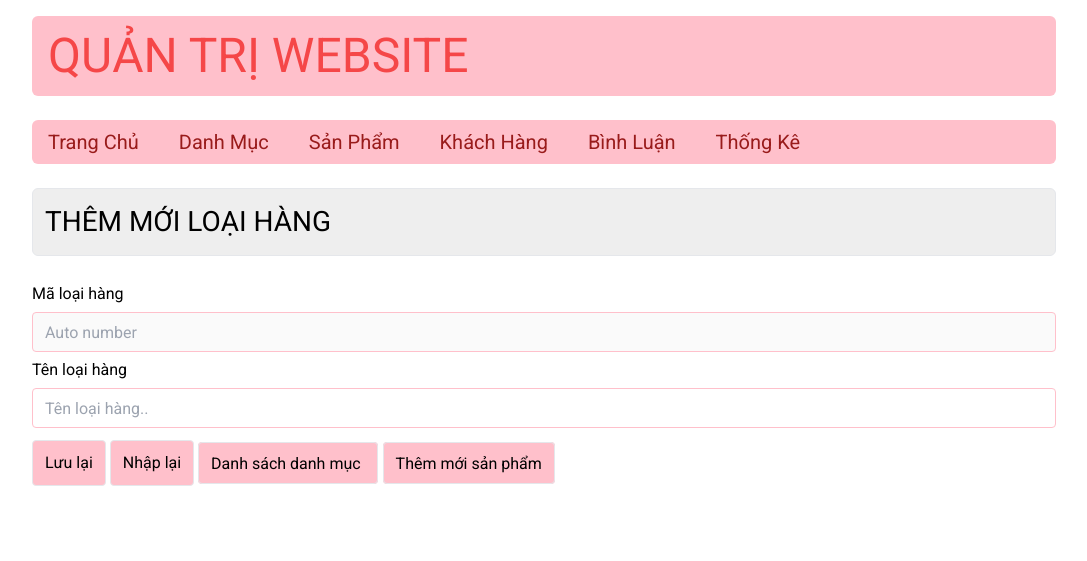
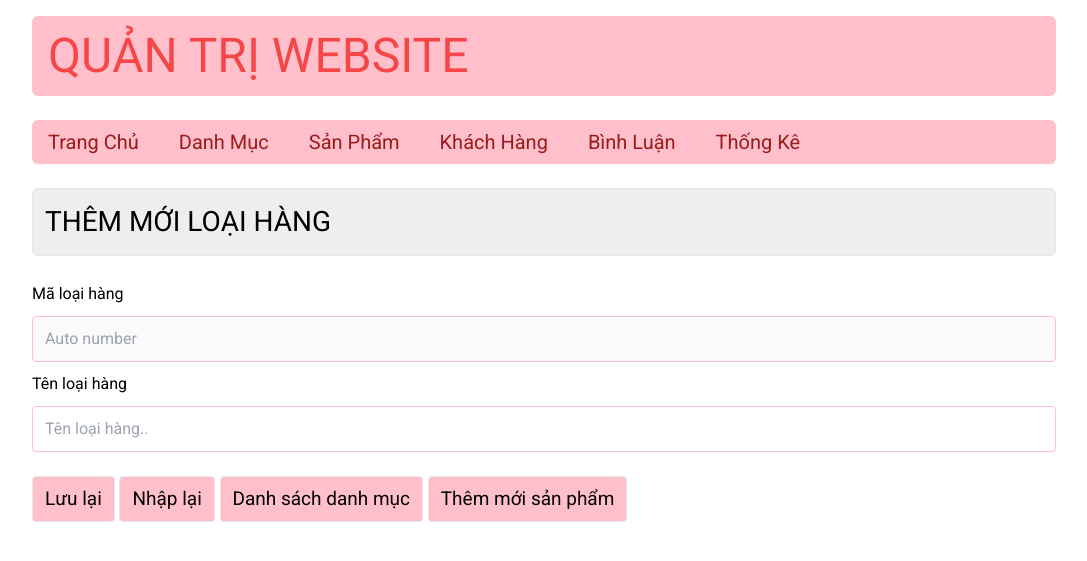
Before and after one commit to DungDev0106/WEB2041_Du_an-mau, a PHP site: page /admin/index_admin.php?act=add_cate in a window 1280 px wide. Shown: the top 561 px of the page, without its empty margins (96-1183 px from the left). Run offline with PHP 8.4, Linux system fonts and the light colour scheme; some libraries are stand-ins or nearby versions.

Commit message:
add cate update

```diff
--- a/admin/category/add_cate.php
+++ b/admin/category/add_cate.php
@@ -4,28 +4,27 @@
             </p>
             <div class="form mt-5 leading-9">
                 <form action="index_admin.php?act=add_cate" method="POST" autocomplete="on">
-                    <p>Mã loại hàng</p>
-                    <input class="border w-full rounded-[4px] h-[40px] px-3 border-[#FFC0CB]"
+                    <label>Mã loại hàng</label>
+                    <input class="border w-full my-1 rounded-[4px] px-3 py-1 border-[#FFC0CB] "
                            type="text" disabled name="ma_loai"
                            placeholder="Auto number">
                     <label for="ten_loai">Tên loại hàng</label>
-                    <input class="border w-full rounded-[4px] h-[40px] px-3 border-[#FFC0CB]"
-                           type="text" name="ten_loai" required id = "ten_loai"
+                    <input class="border w-full mt-1 rounded-[4px] px-3 py-1 border-[#FFC0CB]"
+                           type="text" name="ten_loai" required id="ten_loai"
                            title="Tên loại hàng"
                            placeholder="Tên loại hàng..">
 
-                    <input class=" border px-3 py-1  mt-3 rounded-[4px] bg-[#FFC0CB] hover:font-[500]"
-                           type="submit" value="Lưu lại" name="add_cate">
-                    <input class=" border px-3 py-1 rounded-[4px] bg-[#FFC0CB] hover:font-[500]"
-                           type="reset" value="Nhập lại" name="nhap_lai">
-                    <a href="index_admin.php?act=list_cate"
-                           class=" border px-3 py-[10.5px] rounded-[4px] bg-[#FFC0CB] hover:font-[500]">
-                        Danh sách danh mục
-                    </a>
-                    <a href="index_admin.php?act=add_pro"
-                           class=" border ml-[5px] px-3 py-[10.5px] rounded-[4px] bg-[#FFC0CB] hover:font-[500]">
-                        Thêm mới sản phẩm
-                    </a>
+                    <div class="button mt-3 text-[19px]">
+                        <input class=" border px-3 py-1  mt-3 rounded-[4px] bg-[#FFC0CB] hover:font-[500]"
+                            type="submit" value="Lưu lại" name="add_cate">
+                        <input class=" border px-3 py-1 rounded-[4px] bg-[#FFC0CB] hover:font-[500]"
+                            type="reset" value="Nhập lại" name="nhap_lai">
+                        <input class=" border px-3 py-1 rounded-[4px] bg-[#FFC0CB] hover:font-[500]"
+                               type="button" onclick="location.href='index_admin.php?act=list_cate'" value="Danh sách danh mục">
+                        <input class=" border px-3 py-1 rounded-[4px] bg-[#FFC0CB] hover:font-[500]"
+                               type="button" onclick="location.href='index_admin.php?act=add_pro'" value="Thêm mới sản phẩm">
+
+                    </div> <!-- End .button-->
                 </form>
                 <?php
                     if(isset($thong_bao) && ($thong_bao!= "")) echo $thong_bao;
```
